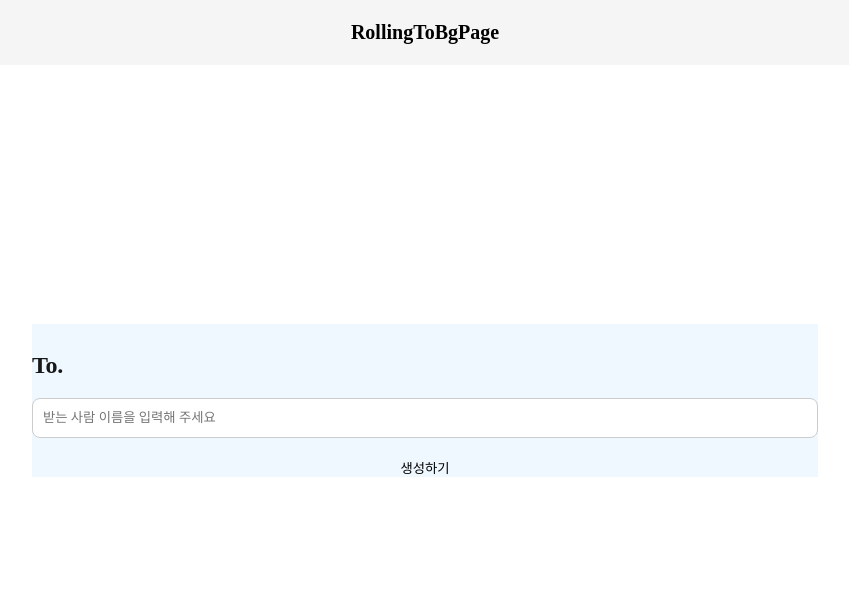
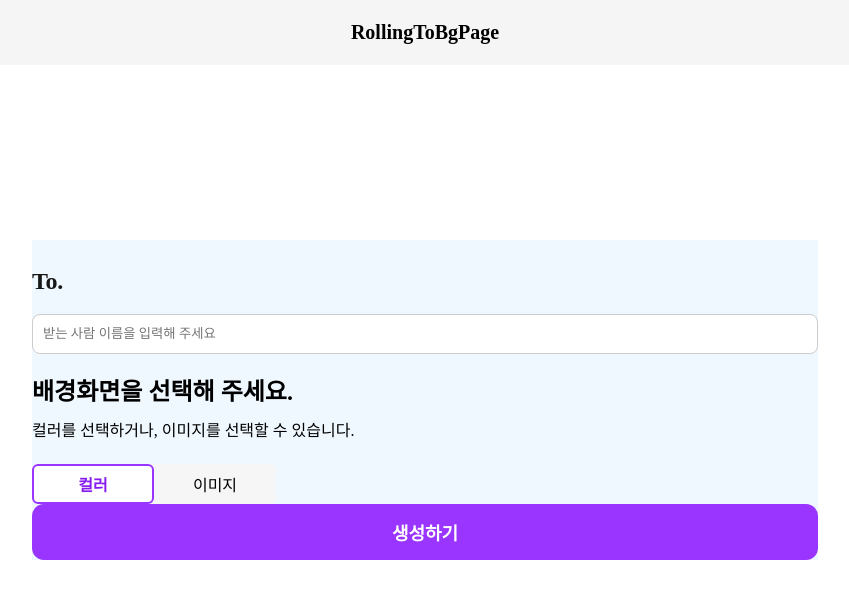
Before and after one commit to minjeong9919/RollingPaper, a React (Create React App) app: page /rollingbg in a window 1280 px wide. Shown: the top 598 px of the page, without its empty margins (215-1064 px from the left). Built offline with nearby package versions, Linux system fonts and the light colour scheme; a web font is replaced by a local one.

Commit message:
feat(#6): 토글 컴포넌트 구현

```diff
--- /dev/null
+++ b/src/components/Toggle.jsx
@@ -0,0 +1,97 @@
+import React, { useState } from 'react';
+import PropTypes from 'prop-types';
+import styled from 'styled-components';
+
+function Toggle({ onToggle, toggleValue }) {
+  const [selected, setSelected] = useState(toggleValue);
+
+  const onClickHandle = (value) => {
+    setSelected(value);
+    onToggle(value);
+  };
+
+  return (
+    <TotalWrapper>
+      <TextWrapper>
+        <SelectTxt>배경화면을 선택해 주세요.</SelectTxt>
+        <SubTxt>컬러를 선택하거나, 이미지를 선택할 수 있습니다.</SubTxt>
+      </TextWrapper>
+      <ToggleWrapper>
+        <ToggleButton
+          selected={selected === 'color'}
+          onClick={() => onClickHandle('color')}
+        >
+          컬러
+        </ToggleButton>
+        <ToggleButton
+          selected={selected === 'img'}
+          onClick={() => onClickHandle('img')}
+        >
+          이미지
+        </ToggleButton>
+      </ToggleWrapper>
+    </TotalWrapper>
+  );
+}
+
+Toggle.propTypes = {
+  onToggle: PropTypes.func.isRequired,
+  toggleValue: PropTypes.string,
+};
+
+Toggle.defaultProps = {
+  toggleValue: '',
+};
+
+export default Toggle;
+
+const TotalWrapper = styled.div`
+  width: 100%;
+`;
+
+const TextWrapper = styled.div`
+  display: flex;
+  flex-direction: column;
+  justify-content: center;
+  align-items: start;
+  width: 100%;
+  margin-bottom: 20px;
+  font-family: Pretendard;
+`;
+
+const SelectTxt = styled.h2`
+  font-size: 24px;
+  font-weight: 700;
+  line-height: 36px;
+  margin-bottom: 8px;
+`;
+
+const SubTxt = styled.p`
+  font-size: 16px;
+  font-weight: 400;
+  line-height: 26px;
+`;
+
+const ToggleWrapper = styled.div`
+  display: flex;
+  width: 244px;
+  height: 40px;
+  border-radius: 6px;
+  background-color: #f6f6f6;
+`;
+
+const ToggleButton = styled.div`
+  display: flex;
+  justify-content: center;
+  align-items: center;
+  width: 50%;
+  padding: 10px;
+  font-family: Pretendard;
+  font-weight: ${(props) => (props.selected ? '700' : '400')};
+  font-size: 16px;
+  border-radius: 6px;
+  border: 2px solid ${(props) => (props.selected ? '#9935ff' : '#f6f6f6')};
+  color: ${(props) => (props.selected ? '#861dee' : '#000')};
+  background-color: ${(props) => (props.selected ? '#fff' : '#f6f6f6')};
+  cursor: pointer;
+`;
--- a/src/pages/RollingToBgPage.jsx
+++ b/src/pages/RollingToBgPage.jsx
@@ -1,12 +1,16 @@
 import React, { useState } from 'react';
 import styled from 'styled-components';
 import InputComponent from '../components/InputComponent';
+import Toggle from '../components/Toggle';
 
 function RollingToBgPage() {
   const [name, setName] = useState('');
   const [nameTouched, setNameTouched] = useState(false);
-  // const [bg, setBg] = useState('');
-  // const [bgTouched, setBgTouched] = useState(false);
+  const [toggleValue, setToggleValue] = useState('color');
+
+  const onToggleHandle = (value) => {
+    setToggleValue(value);
+  };
 
   return (
     <Wrapper>
@@ -20,7 +24,8 @@ function RollingToBgPage() {
           placeholder="받는 사람 이름을 입력해 주세요"
           id="To"
         />
-        <button type="submit">생성하기</button>
+        <Toggle onToggle={onToggleHandle} toggleValue={toggleValue} />
+        <SubmitButton type="submit">생성하기</SubmitButton>
       </FormWrapper>
     </Wrapper>
   );
@@ -51,7 +56,21 @@ const FormWrapper = styled.form`
   display: flex;
   flex-direction: column;
   justify-content: center;
-  align-items: center;
+  align-items: start;
   width: 786px;
   background-color: aliceblue;
 `;
+
+const SubmitButton = styled.button`
+  display: flex;
+  justify-content: center;
+  align-items: center;
+  width: 100%;
+  height: 56px;
+  border-radius: 12px;
+  background-color: #9935ff;
+  font-family: Pretendard;
+  font-weight: 700;
+  font-size: 18px;
+  color: #fff;
+`;
```
Also changed, not shown: src/apis/BgImg.js (added, +13 -0 lines), src/components/BgImg.jsx (added, +30 -0 lines).
